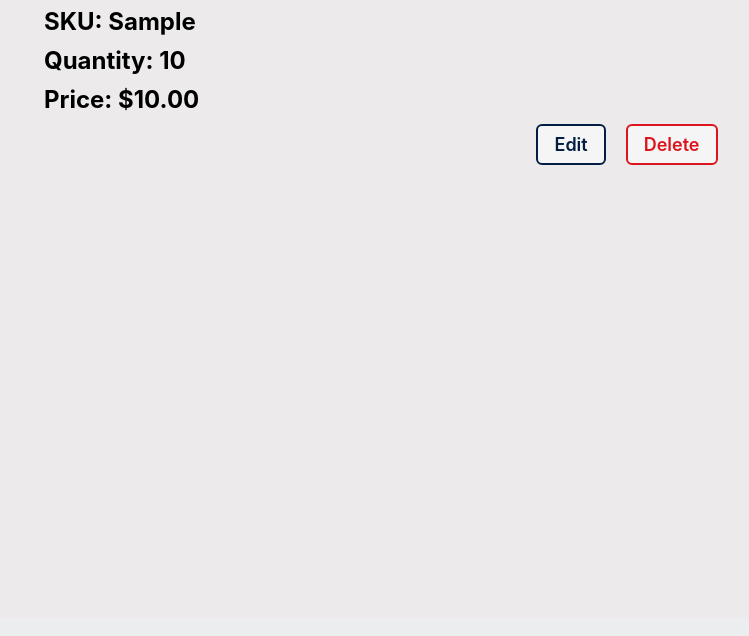
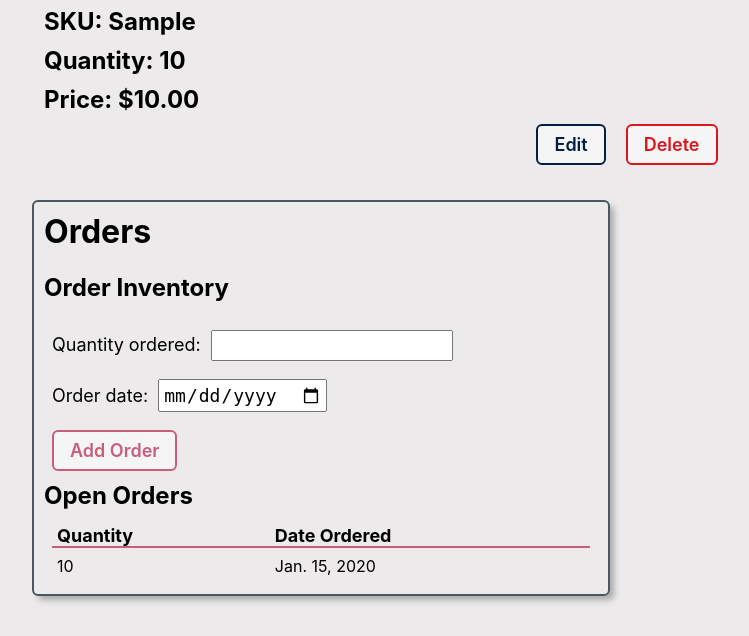
Before and after one commit to mbollino/inventory-tracker, a Django app: page /products/1 in a window 1280 px wide. Shown: the part 182-818 px from the top of the page, without its empty margins (8-757 px from the left). Before the commit the page ends 347 px from the top, so only its background shows below. Run offline with Django 5.2, Linux system fonts and the light colour scheme; tables that the repository leaves empty hold one stand-in row (values such as "Sample post").

Commit message:
finished adding Order model with all css and functionality - can add and view order to exising product

```diff
--- /dev/null
+++ b/main_app/forms.py
@@ -0,0 +1,16 @@
+from django import forms
+from .models import Order
+
+class OrderForm(forms.ModelForm):
+    class Meta:
+        model = Order
+        fields = ['quantity_ordered', 'order_date']
+        widgets = {
+            'order_date': forms.DateInput(
+                format='%Y-%m-%d',
+                attrs={
+                    'placeholder': 'Select a date',
+                    'type': 'date'
+                }
+            )
+        }
--- a/main_app/models.py
+++ b/main_app/models.py
@@ -23,4 +23,7 @@ class Order(models.Model):
     product = models.ForeignKey(Product, on_delete=models.CASCADE)
 
     def __str__(self):
-        return f"Ordered {self.quantity_ordered()} on {self.order_date}"
+        return f"Ordered {self.quantity_ordered} on {self.order_date}"
+
+    class Meta:
+        ordering = ['-order_date']
--- a/main_app/static/css/products/product_detail.css
+++ b/main_app/static/css/products/product_detail.css
@@ -17,16 +17,15 @@
   margin-top: auto;
 }
 
-.feedings-toy-container {
+.orders-container {
   display: flex;
   flex-direction: column;
   padding-bottom: 20px;
-  align-items: center;
+  margin-left: 30px;
+  align-items: left;
 }
 
 .subsection-title {
-  display: flex;
-  align-items: center;
   margin-bottom: 12px;
 }
 
@@ -78,8 +77,8 @@
 }
 
 
-.feedings-toy-container > section {
-  width: 80%;
+.orders-container > section {
+  width: 47%;
   min-width: 360px;
   border: var(--borders);
   border-radius: var(--card-border-radius);
@@ -91,22 +90,13 @@
   margin-bottom: 20px;
 }
 
-.subsection-title img {
-  height: 42px;
-  margin-left: 8px;
-}
-
-.subsection-title img:first-of-type {
-  margin-left: 16px;
-}
-
-.feedings h2,
+.orders h2,
 .toys h2 {
   font-size: 3.2rem;
   margin: 0;
 }
 
-.feedings h3,
+.orders h3,
 .toys h3 {
   font-size: var(--font-xl);
   margin: 10px 0;
@@ -124,26 +114,26 @@
   padding: 3px;
 }
 
-.feedings table {
+.orders table {
   width: calc(100% - 16px);
   text-align: left;
   border-collapse: collapse;
   margin: 0 8px;
 }
 
-.feedings td {
+.orders td {
   padding: 8px 5px;
   font-size: var(--font-reg);
 }
 
-.feedings th {
+.orders th {
   font-size: var(--font-l);
   padding: 5px 5px 0;
-  border-bottom: rgb(36, 116, 248) solid 2px;
+  border-bottom: rgb(200, 94, 122) solid 2px;
 }
 
-.feedings tr:nth-child(even) {
-  background-color: #f3f3fd;
+.orders tr:nth-child(even) {
+  background-color: rgb(245,245,245);
 }
 
 .toy-container p {
--- a/main_app/templates/products/detail.html
+++ b/main_app/templates/products/detail.html
@@ -1,9 +1,6 @@
-{% extends 'base.html' %}
-{% load static %}
-{% block head %}
+{% extends 'base.html' %} {% load static %} {% block head %}
 <link rel="stylesheet" href="{% static 'css/products/product_detail.css' %}" />
-{% endblock %}
-{% block content %}
+{% endblock %} {% block content %}
 <section class="product-container">
   <div class="product-details">
     <h1>{{ product.name }}</h1>
@@ -14,7 +11,47 @@
   </div>
   <div class="product-actions">
     <a href="{% url 'product_update' product.id %}" class="btn warn">Edit</a>
-    <a href="{% url 'product_delete' product.id %}" class="btn danger">Delete</a>
+    <a href="{% url 'product_delete' product.id %}" class="btn danger"
+      >Delete</a
+    >
   </div>
 </section>
+
+<div class="orders-container">
+  <section class="orders">
+    <div class="subsection-title">
+      <h2>Orders</h2>
+    </div>
+    <h3>Order Inventory</h3>
+    <form action="{% url 'add_order' product.id %}" method="post" class="subsection-content" autocomplete="off">
+      {% csrf_token %}
+      {{ order_form.as_p }}
+      <button type="submit" class="btn submit">Add Order</button>
+    </form>
+
+    <h3>Open Orders</h3>
+    {% if product.order_set.all.count %}
+    <table>
+      <thead>
+        <tr>
+          <th>Quantity</th>
+          <th>Date Ordered</th>
+        </tr>
+      </thead>
+      <tbody>
+        {% for order in product.order_set.all %}
+        <tr>
+          <td>{{order.quantity_ordered}}</td>
+          <td>{{order.order_date}}</td>
+        </tr>
+        {% endfor %}
+      </tbody>
+    </table>
+    {% else %}
+    <div class="subsection-content">
+      <p>⚠️ No open orders</p>
+    </div>
+    {% endif %}
+  </section>
+</div>
 {% endblock %}
--- a/main_app/urls.py
+++ b/main_app/urls.py
@@ -9,5 +9,6 @@ urlpatterns = [
     path('products/create/', views.ProductCreate.as_view(), name='product_create'),
     path('products/<int:pk>/update/', views.ProductUpdate.as_view(), name='product_update'),
     path('products/<int:pk>/delete/', views.ProductDelete.as_view(), name='product_delete'),
+    path('products/<int:product_id>/add-order/', views.add_order, name='add_order'),
 
 ]
--- a/main_app/views.py
+++ b/main_app/views.py
@@ -1,6 +1,7 @@
-from django.shortcuts import render
+from django.shortcuts import render, redirect
 from django.views.generic.edit import CreateView, UpdateView, DeleteView
 from .models import Product
+from .forms import OrderForm
 
 def home(request):
     return render(request, 'home.html')
@@ -14,7 +15,10 @@ def product_index(request):
 
 def product_detail(request, product_id):
     product = Product.objects.get(id=product_id)
-    return render(request, 'products/detail.html', {'product': product})
+    order_form = OrderForm()
+    return render(request, 'products/detail.html', {
+        'product': product, 'order_form': order_form
+        })
 
 class ProductCreate(CreateView):
     model = Product
@@ -27,3 +31,11 @@ class ProductUpdate(UpdateView):
 class ProductDelete(DeleteView):
     model = Product
     success_url = '/products/'
+
+def add_order(request, product_id):
+    form = OrderForm(request.POST)
+    if form.is_valid():
+        new_order = form.save(commit=False)
+        new_order.product_id = product_id
+        new_order.save()
+    return redirect('product_detail', product_id=product_id)
```
